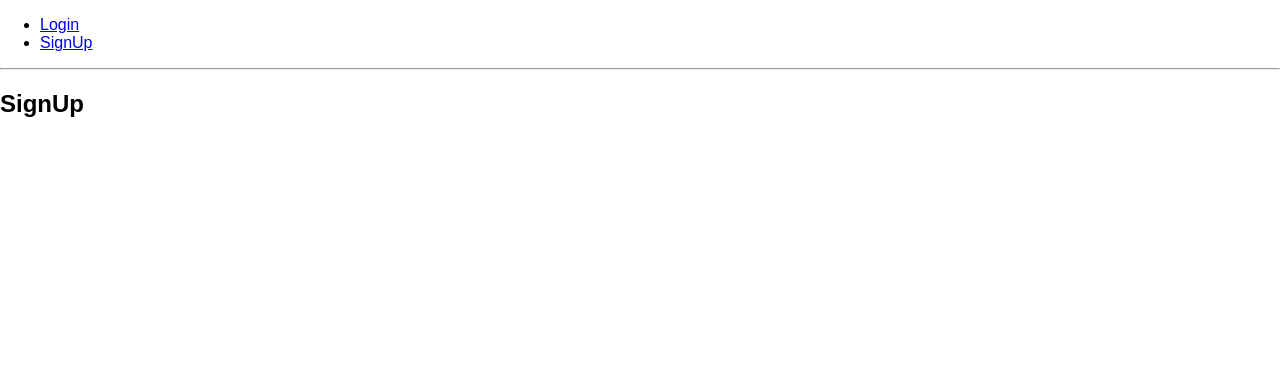
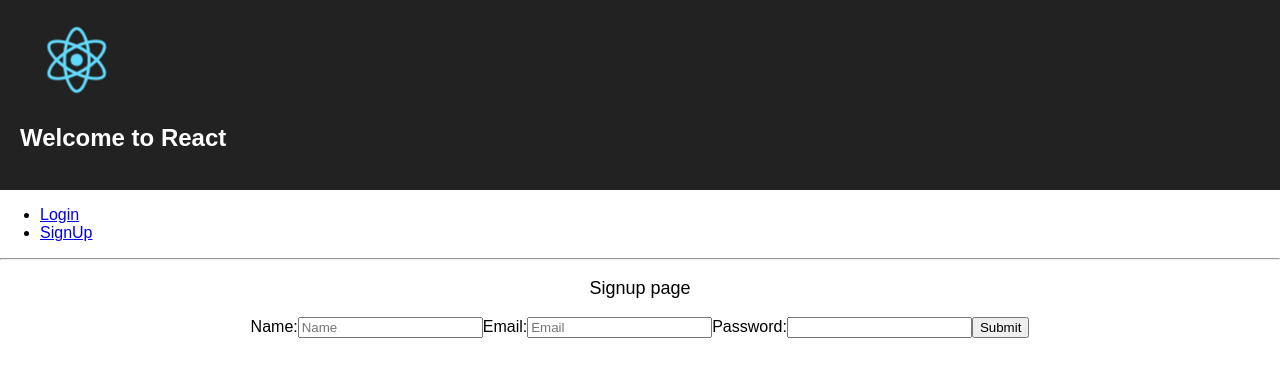
Before and after one commit to vineetasharma/micro-frontend-myCal, a React (Create React App) app: page /signup in a window 1280 px wide. Shown: the top 376 px of the page. Built offline with nearby package versions, Linux system fonts and the light colour scheme.

Commit message:
basic Sinup component added

```diff
--- a/src/App.js
+++ b/src/App.js
@@ -6,12 +6,7 @@ import {
   Route,
   Link
 } from 'react-router-dom'
-
-const SignUp = () => (
-  <div>
-    <h2>SignUp</h2>
-  </div>
-)
+import  SignUp from './Signup/component'
 
 const Login = ({ match }) => (
   <div>
@@ -50,6 +45,10 @@ const Home = ({ match }) => (
 const App = () => (
   <Router>
     <div>
+      <div className="App-header">
+        <img src={logo} className="App-logo" alt="logo" />
+        <h2>Welcome to React</h2>
+      </div>
       <ul>
         <li><Link to="/">Login</Link></li>
         <li><Link to="/signup">SignUp</Link></li>
--- /dev/null
+++ b/src/Signup/component.js
@@ -0,0 +1,73 @@
+/**
+ * Created by ttn on 29/04/17.
+ */
+import React, { Component } from 'react';
+
+class SignUp extends Component {
+  constructor(props){
+    super(props);
+    this.state={
+      name:'',
+      email:'',
+      password:'',
+    };
+
+  }
+  handleSubmit=(event)=>{
+    console.log('handleSubmit-----------------------------called',event);
+  };
+  handleChange=(field,val)=>{
+    this.setState({
+      [field]:val,
+    });
+  };
+
+  render() {
+    return (
+      <div className="App">
+        <p className="App-intro">
+          Signup page
+        </p>
+        <div>
+          <form onSubmit={this.handleSubmit}>
+            <label>
+              Name:
+              <input
+                value={this.state.name}
+                onChange={(e)=>{
+                  let val=e.target.value;
+                  this.handleChange('name',val)}
+                }
+                placeholder="Name"
+              />
+            </label>
+            <label>
+              Email:
+              <input
+                placeholder="Email"
+                value={this.state.email}
+                onChange={(e)=>{
+                  let val=e.target.value;
+                  this.handleChange('email',val)}
+                }
+              />
+            </label>
+            <label>
+              Password:
+              <input
+                type="password"
+                value={this.state.password}
+                onChange={(e)=>{
+                  let val=e.target.value;
+                  this.handleChange('password',val)}
+                }
+              />
+            </label>
+            <input type="submit" value="Submit" />
+          </form>
+        </div>
+      </div>
+    );
+  }
+}
+export default SignUp
--- /dev/null
+++ b/src/Signup/styles.js
@@ -0,0 +1,3 @@
+/**
+ * Created by ttn on 29/04/17.
+ */
```
